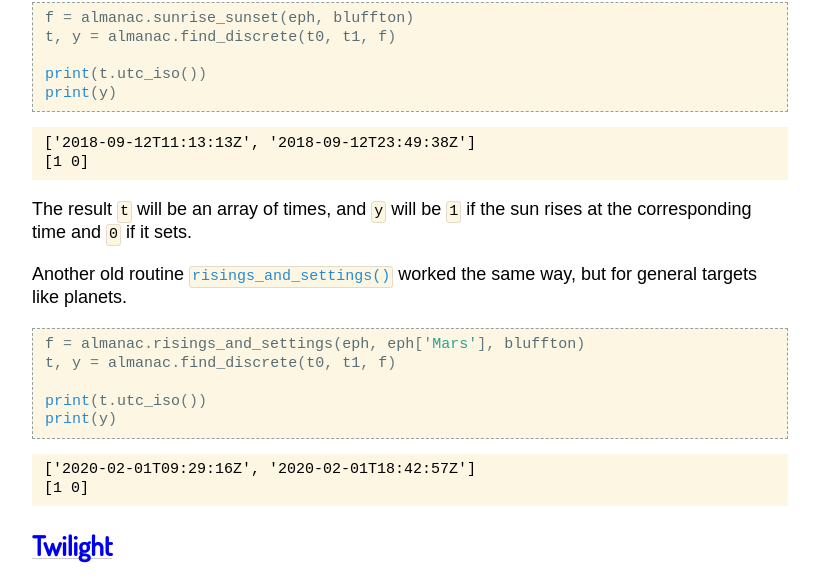
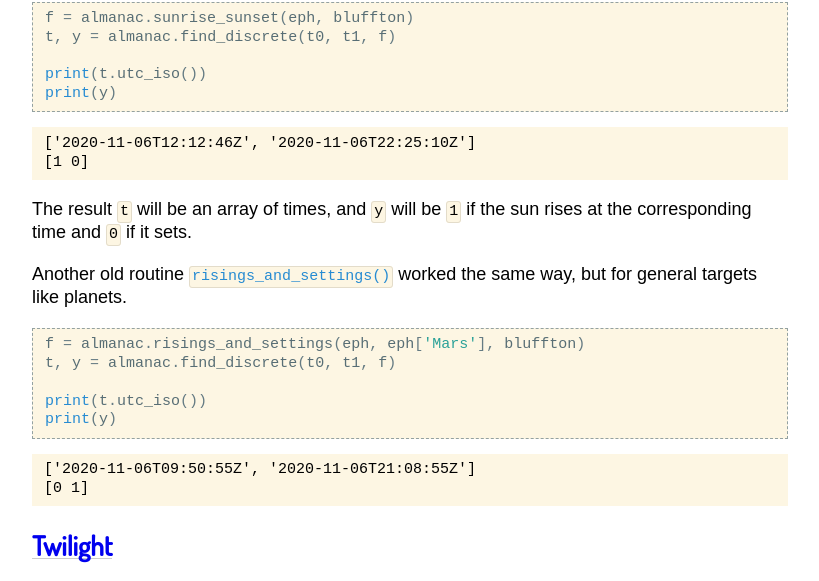
Before and after one commit to skyfielders/python-skyfield, a Sphinx documentation site: the page built from skyfield/documentation/almanac.rst, in a window 1280 px wide and 900 px high, scrolled down 10628 px. Shown: the part 125-706 px from the top of the window, without its empty margins (230-1049 px from the left). Built offline with Sphinx 7.4.7, drawn with Linux system fonts in a browser that asks for light colours; some web fonts are replaced.

Commit message:
Fix two doctests

```diff
--- a/skyfield/documentation/almanac.rst
+++ b/skyfield/documentation/almanac.rst
@@ -642,7 +642,7 @@ Here’s how it was called:
 
 .. testoutput::
 
-    ['2018-09-12T11:13:13Z', '2018-09-12T23:49:38Z']
+    ['2020-11-06T12:12:46Z', '2020-11-06T22:25:10Z']
     [1 0]
 
 The result ``t`` will be an array of times, and ``y`` will be ``1`` if
@@ -661,8 +661,8 @@ worked the same way, but for general targets like planets.
 
 .. testoutput::
 
-    ['2020-02-01T09:29:16Z', '2020-02-01T18:42:57Z']
-    [1 0]
+    ['2020-11-06T09:50:55Z', '2020-11-06T21:08:55Z']
+    [0 1]
 
 Twilight
 ========
```
